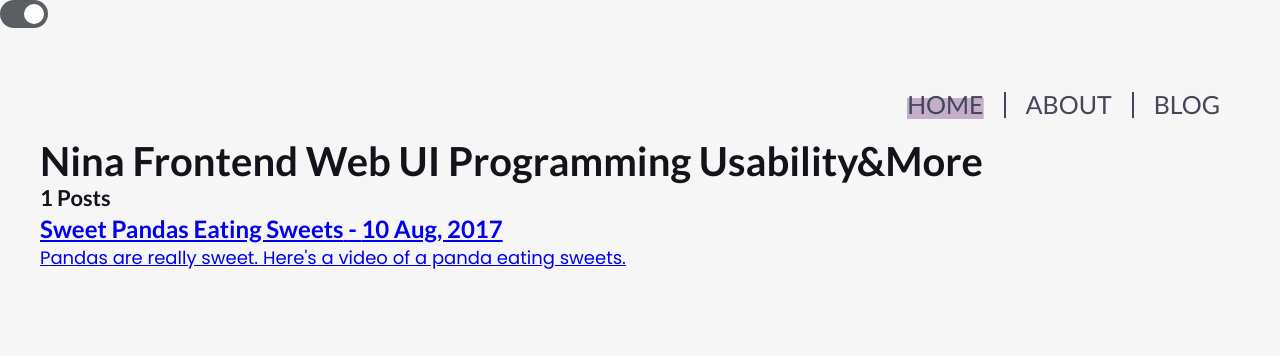
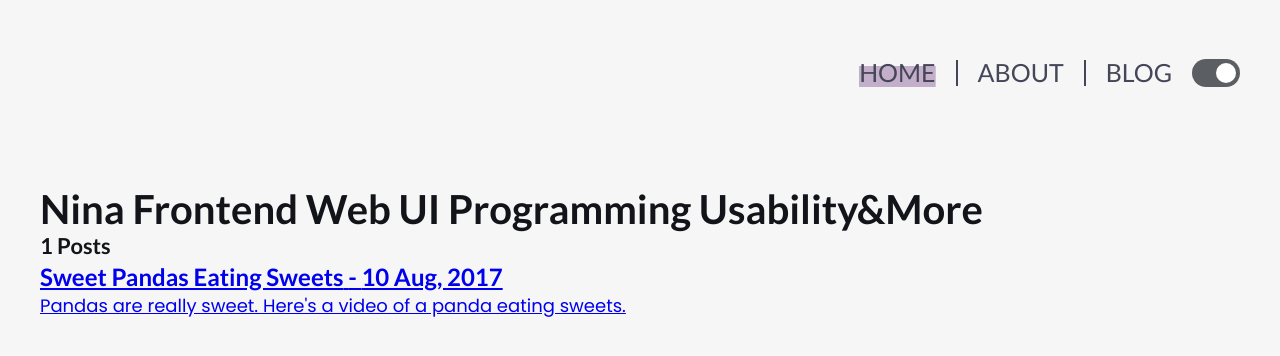
Before and after one commit to Ninabanina/personal-website, a Gatsby site: page / in a window 1280 px wide. Built offline with nearby package versions, Linux system fonts and the light colour scheme; Gatsby itself is replaced by a stand-in of ours.

Commit message:
fix the theme toggler style

```diff
--- a/src/components/layout.js
+++ b/src/components/layout.js
@@ -1,6 +1,5 @@
 import React from "react"
 import { useStaticQuery, Link, graphql } from "gatsby"
-import Navigation from "./navigation"
 import styled from "styled-components"
 import breakpoints from "./GlobalStyles/breakpoints"
 
@@ -19,7 +18,6 @@ export default ({ children }) => {
 
   return (
     <Contianer>
-      <Navigation />
       {children}
     </Contianer >
   )
--- a/src/components/navigation.js
+++ b/src/components/navigation.js
@@ -5,7 +5,7 @@ import breakpoints from "./GlobalStyles/breakpoints";
 
 const Navigation = () => {
   return (
-    <nav>
+    <NavContianer>
       <NavLists>
         <NavItem>
           <Link to='/' activeClassName="active">Home</Link>
@@ -17,9 +17,13 @@ const Navigation = () => {
           <Link to='/blog/' activeClassName="active">Blog</Link>
         </NavItem>
       </NavLists>
-    </nav>
+    </NavContianer>
   );
 };
+
+const NavContianer = styled.nav`
+  width: calc(100% - 48px);
+`
 
 const NavLists = styled.ul`
   display: flex;
--- a/src/components/themeToggler.js
+++ b/src/components/themeToggler.js
@@ -26,6 +26,7 @@ const Toggler = styled.button`
   display: inline-block;
   background: ${({ theme }) => theme.colors.togglerBg};
   transition: all var(--transition-duration) ease-in-out;
+  align-self: center;
 
   &::before {
     top: 4px;
@@ -60,6 +61,11 @@ const Toggler = styled.button`
       background: ${({ theme }) => theme.colors.toggleHover};
     }
   }
+
+  @media(max-width: 320px) {
+    align-self: end;
+    margin-right: 0.8rem;
+  }
 `
 
 const HidenText = styled.span`
--- a/src/components/themeWrapper.js
+++ b/src/components/themeWrapper.js
@@ -1,9 +1,11 @@
 import React, { useState, useEffect } from 'react';
 import styled from 'styled-components';
+import breakpoints from "./GlobalStyles/breakpoints";
 
 import { ThemeProvider } from 'styled-components';
 import { light,dark } from '../components/GlobalStyles/Theme';
 import ThemeToggler from '../components/themeToggler';
+import Navigation from "./navigation";
 
 const themesMap = {
   light,
@@ -32,7 +34,10 @@ const ThemeWrapper = ({ children }) => {
     <>
       <ThemePreferenceContext.Provider value={{ currentTheme, setCurrentTheme }}>
         <ThemeProvider theme={theme}>
-          <ThemeToggler theme={currentTheme} toggleTheme={themeToggler} />
+          <NavWrapper>
+            <Navigation />
+            <ThemeToggler theme={currentTheme} toggleTheme={themeToggler} />
+          </NavWrapper>
           {children}
         </ThemeProvider>
       </ThemePreferenceContext.Provider>
@@ -40,4 +45,26 @@ const ThemeWrapper = ({ children }) => {
   )
 }
 
+const NavWrapper = styled.div`
+  display: flex;
+  flex-direction: row;
+  width: 128rem;
+  max-width: 100%;
+  margin-right: auto;
+  margin-left: auto;
+  padding: 4rem;
+
+  @media(max-width: 320px) {
+    flex-direction: column-reverse;
+    align-items: flex-end;
+  }
+
+  @media ${breakpoints.device.maxXS} {
+    padding: 1.5rem;
+  }
+
+  @media ${breakpoints.device.maxMD} {
+    padding: 3rem;
+  }
+`
 export default ThemeWrapper;
```
